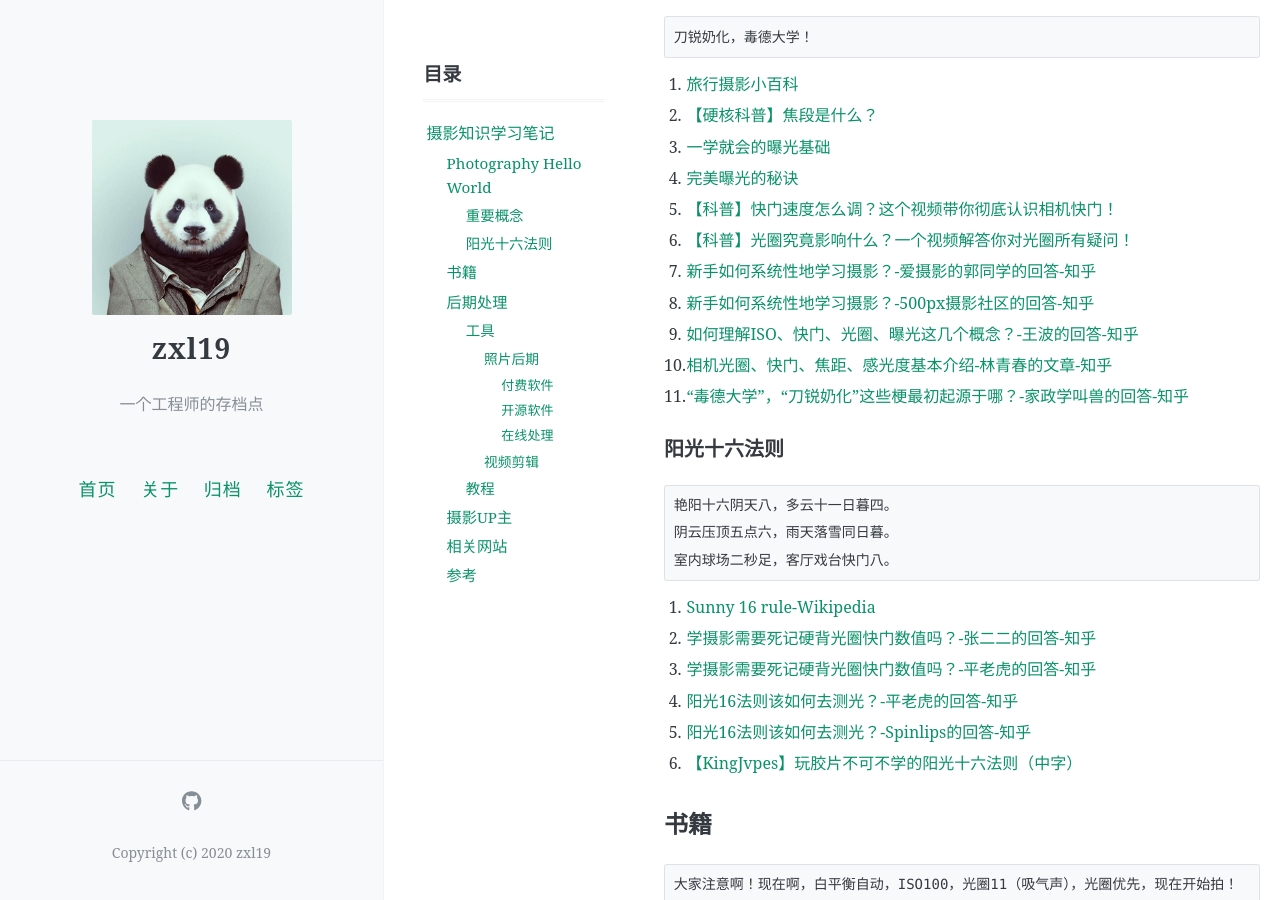
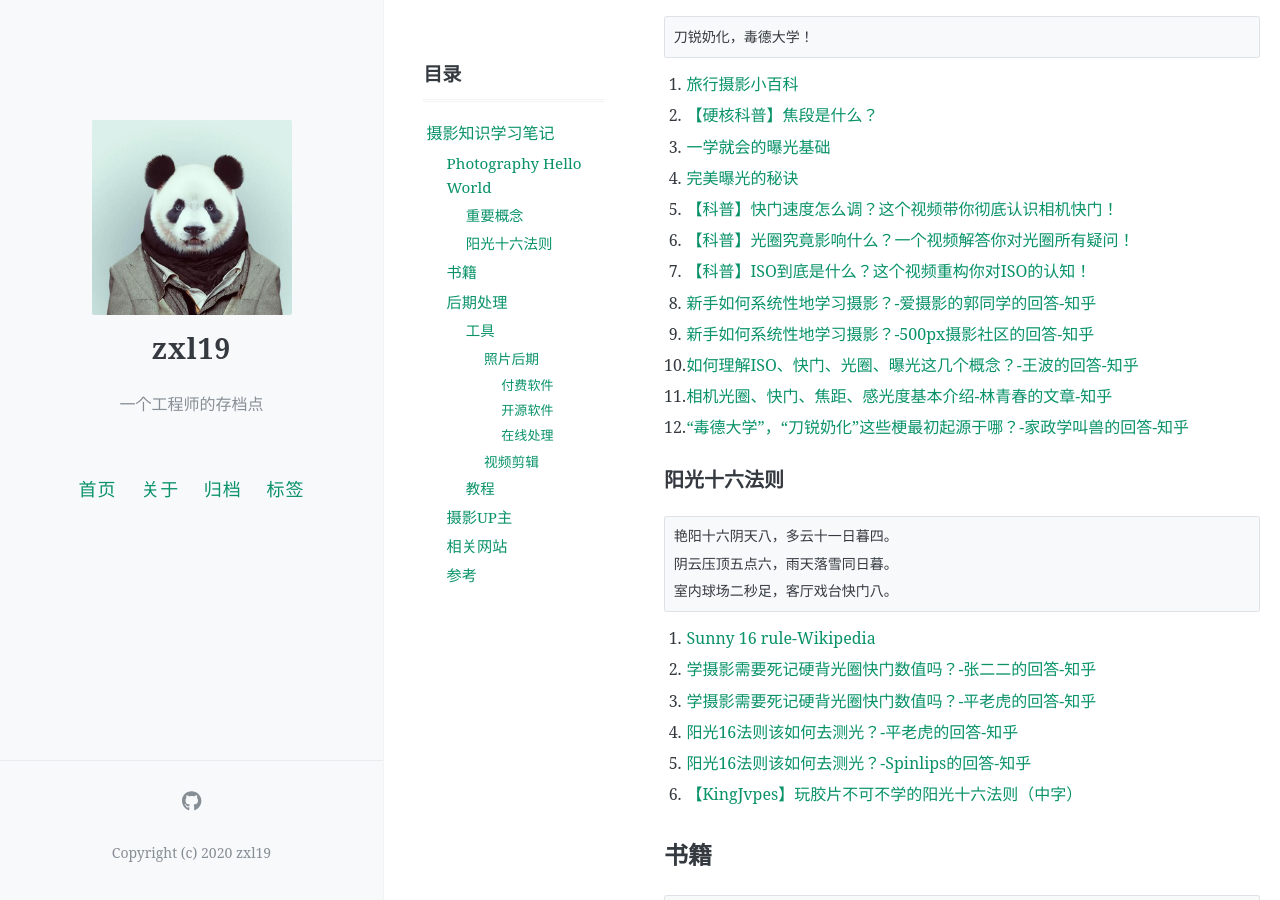
Before and after one commit to zxl19/zxl19.github.io, a Jekyll site: the page built from _posts/2021-08-03-photography-note.md, in a window 1280 px wide and 900 px high, scrolled down 308 px. Built offline with Jekyll 4.4.1, drawn with Linux system fonts in a browser that asks for light colours; comment, search, counter and statistics services are not loaded.

Commit message:
Update Posts

```diff
--- a/_posts/2021-08-03-photography-note.md
+++ b/_posts/2021-08-03-photography-note.md
@@ -27,11 +27,12 @@ pinned: false
 4. [完美曝光的秘诀](https://www.bilibili.com/video/BV11x41157WX)
 5. [【科普】快门速度怎么调？这个视频带你彻底认识相机快门！](https://www.bilibili.com/video/BV13Y411f7Wv)
 6. [【科普】光圈究竟影响什么？一个视频解答你对光圈所有疑问！](https://www.bilibili.com/video/BV18v4y167Eb)
-7. [新手如何系统性地学习摄影？-爱摄影的郭同学的回答-知乎](https://www.zhihu.com/question/36095338/answer/968639013)
-8. [新手如何系统性地学习摄影？-500px摄影社区的回答-知乎](https://www.zhihu.com/question/36095338/answer/2051012517)
-9. [如何理解ISO、快门、光圈、曝光这几个概念？-王波的回答-知乎](https://www.zhihu.com/question/21427664/answer/40346193)
-10. [相机光圈、快门、焦距、感光度基本介绍-林青春的文章-知乎](https://zhuanlan.zhihu.com/p/152172663)
-11. [“毒德大学”，“刀锐奶化”这些梗最初起源于哪？-家政学叫兽的回答-知乎](https://www.zhihu.com/question/412237760/answer/1386682793)
+7. [【科普】ISO到底是什么？这个视频重构你对ISO的认知！](https://www.bilibili.com/video/BV1n24y1s7wM)
+8. [新手如何系统性地学习摄影？-爱摄影的郭同学的回答-知乎](https://www.zhihu.com/question/36095338/answer/968639013)
+9. [新手如何系统性地学习摄影？-500px摄影社区的回答-知乎](https://www.zhihu.com/question/36095338/answer/2051012517)
+10. [如何理解ISO、快门、光圈、曝光这几个概念？-王波的回答-知乎](https://www.zhihu.com/question/21427664/answer/40346193)
+11. [相机光圈、快门、焦距、感光度基本介绍-林青春的文章-知乎](https://zhuanlan.zhihu.com/p/152172663)
+12. [“毒德大学”，“刀锐奶化”这些梗最初起源于哪？-家政学叫兽的回答-知乎](https://www.zhihu.com/question/412237760/answer/1386682793)
 
 ### 阳光十六法则
 
```
Also changed, not shown: _posts/2021-10-29-camera-note.md (+7 -2 lines).
